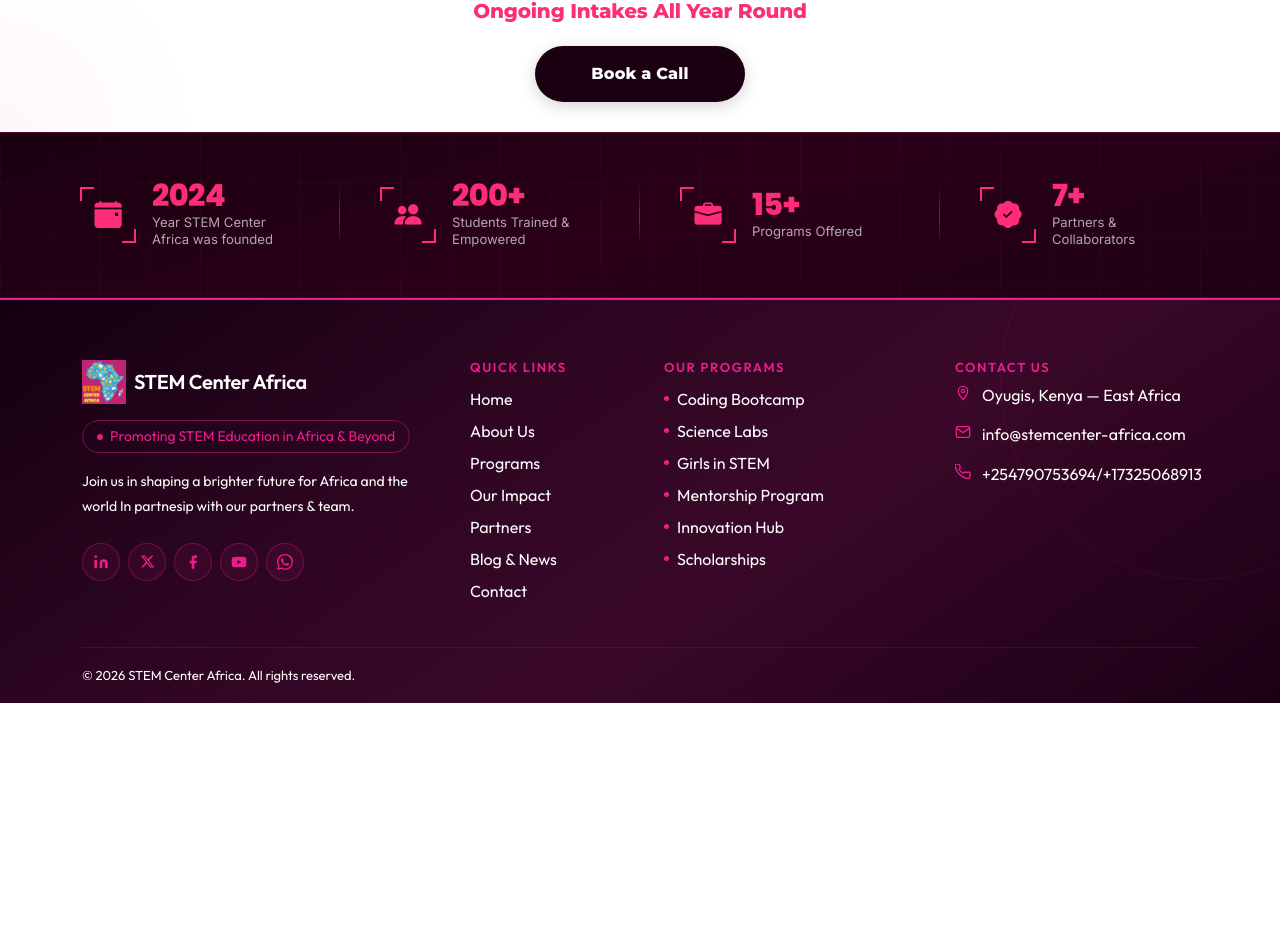
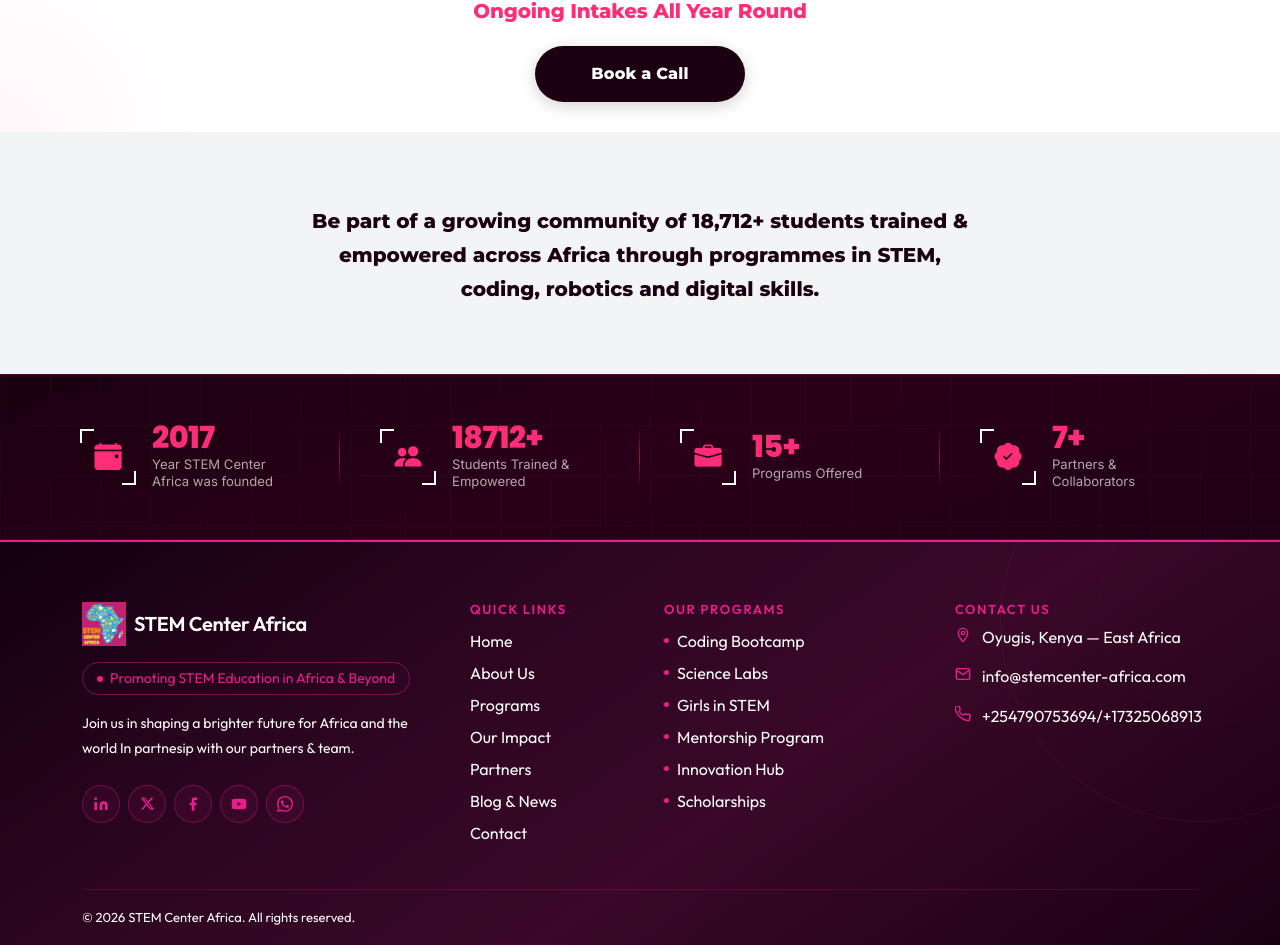
Before and after one commit to Wanga9802/STEMCENTERAFRICA_website, a React (Vite) app in the folder Stem-center-Africa/: page / in a window 1280 px wide. Shown: the part 1192-2137 px from the top of the page. Before the commit the page ends 1895 px from the top, so only its background shows below. Built offline with nearby package versions, Linux system fonts and the light colour scheme.

Commit message:
STATSBARCHANGE

```diff
--- a/Stem-center-Africa/src/Components/Home/Statsbar.jsx
+++ b/Stem-center-Africa/src/Components/Home/Statsbar.jsx
@@ -5,13 +5,13 @@
   {
     id: 1,
     icon: "bi bi-calendar-event-fill",
-    value: "2024",
+    value: "2017",
     label: "Year STEM Center Africa was founded",
   },
   {
     id: 2,
     icon: "bi bi-people-fill",
-    value: "200+",
+    value: "18712+",
     label: "Students Trained & Empowered",
   },
   {
@@ -30,6 +30,15 @@
 
 export default function StatsBar() {
   return (
+    <>
+      <div className="hl-section">
+        <p className="hl-text">
+          Be part of a growing community of <strong>18,712+</strong> students
+          trained &amp; empowered across Africa through programmes in{' '}
+          <strong>STEM, coding, robotics</strong> and <strong>digital skills</strong>.
+        </p>
+      </div>
+
       <section className="sb-section">
         <div className="sb-container">
           {stats.map((stat, index) => (
@@ -46,5 +55,6 @@
           ))}
         </div>
       </section>
+    </>
   );
 }
--- a/Stem-center-Africa/src/Styles/Statsbar.css
+++ b/Stem-center-Africa/src/Styles/Statsbar.css
@@ -71,7 +71,7 @@
   position: absolute;
   width: 14px;
   height: 14px;
-  border-color: #ff2d78;
+  border-color: #ffffff;
   border-style: solid;
 }
 
@@ -174,3 +174,26 @@
     grid-template-columns: 1fr;
   }
 }
+
+
+.hl-section {
+  background: #f3f4f6;
+  padding: 72px 24px 68px;
+  text-align: center;
+}
+
+.hl-text {
+  max-width: 680px;
+  margin: 0 auto;
+  font-family: 'Montserrat', sans-serif;
+  font-size: 20px;
+  font-weight: 400;
+  font-style: normal;
+  color: #1a0010;
+  line-height: 1.7;
+}
+
+.hl-text strong {
+  font-weight: 800;
+  color: #1a0010;
+}
```
Lines whose indentation alone changed are shown as unchanged.
